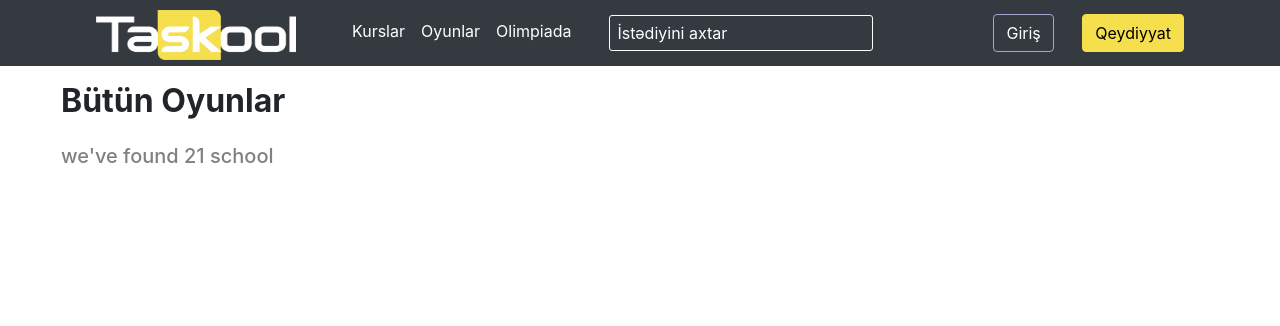
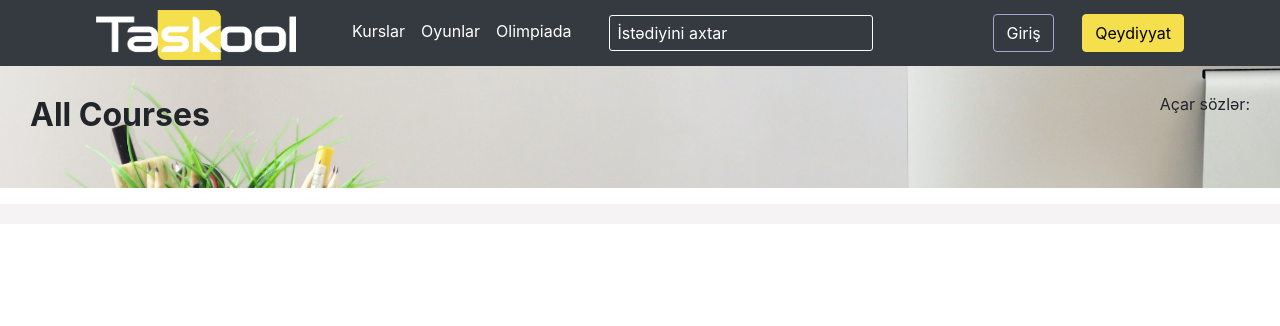
Before and after one commit to muradaghazade/taskool, a Django app: page /business-task-list in a window 1280 px wide. Shown: the top 326 px of the page. Run offline with Django 3.2, Linux system fonts and the light colour scheme; data that the repository does not hold is empty; some libraries are stand-ins or nearby versions.

Commit message:
list pages modified

```diff
--- a/core/templates/b_task.html
+++ b/core/templates/b_task.html
@@ -3,19 +3,36 @@
 {% load static %}
 
 {% block css %}
-<link rel="stylesheet" href="{% static 'css/course-list.css' %}">
+<link rel="stylesheet" href="{% static 'css/course_list.css' %}">
 {% endblock %}
 
 {% block content %}
 
+<div class="course-header">
+
+    <div style="display: flex; justify-content: space-between;">
+    <h2><b>All Courses</b> </h2>
+
+    <span style="margin-left: 70%;">Açar sözlər:</span>
+    <div id="reset-btn-div" style="display: none; background-color: darkgray; color: white; border-radius: 5px; padding: 15px 20px;"><span id="keyword"></span>
+    <button id="reset-search" style="border: none; border-radius: 50%; padding: 3px 6px; margin-left: 5px; background-color: grey; color: white; outline: none;">X</button>
+    </div>
+
+    </div>
+    <div class="mt-3 mb-3">
+        <h5 style="color: gray;"></h5>
+    </div>
+</div>
     <section class="section__learn_english mt-3 container-fluid">
         <div class="section__learn_english_container">
             <div class="container-fluid">
 
                 <div class="col-12">
                     <div class="ml-3">
-                        <h2><b>Bütün Oyunlar</b> </h2>
-                         <div class="d-flex justify-content-between">
+
+                         <div class="d-flex">
+
+
                             <!-- <div class="d-flex">
                                 <p class="mt-3">sort by</p>
                                 <div class="sort_by_btn sort_by_btn-flex"><input class="sort_by_btn__child"
@@ -24,12 +41,10 @@
                                 <input class="sort_by_btn" type="submit" value="best reviewed">
                                 <input class="sort_by_btn" type="submit" value="price">
                             </div> -->
-                            <div class="mt-3 mb-3">
-                                <h5 style="color: gray;">we've found 21 school</h5>
-                            </div>
+
                         </div>
 
-                        <div id="list-here"></div>
+                        <div id="list-here" class="row"></div>
 
 
 
--- a/static/js/b_task-list.js
+++ b/static/js/b_task-list.js
@@ -9,49 +9,22 @@
           console.log(element.category);
           if (element.category == 3 && element.is_shared == true) {
             document.getElementById("list-here").innerHTML += `
-            <div class="d-flex">
-                              <div style="width: 84%;">
-                                  <div class="card mb-3" style="max-width: 100%;">
-                                      <div class="row no-gutters">
-                                          <div class="col-md-4">
-                                              <img src="${element.image}" class="card-img"
-                                                  alt="...">
-                                          </div>
-                                          <div class="card__flex__column ml-3 my-3">
-                                              <div class="mb-3">
-                                                  <h3 class="card-title"><b>${element.title}</h3>
-                                                  <p class="card-text" style="color: rgb(175, 169, 169);">${element.description}</p>
-
-                                              </div>
-                                              <div>
-                                                  <i style="color: gray;" class="far fa-user"></i><small style="padding-left: 5px;color: gray;">from ${element.minimum_age} years</small>
-
-                                              </div>
-                                          </div>
-                                      </div>
-                                  </div>
-                              </div>
-                              <div  style="height: 210px">
-                                  <div class="ml-1">
-                                      <div class="card" style="max-width: 100%; background-color:white;">
-                                          <div class="text-success ml-2 mt-2">retund in case of visa rejection <span class="border border-success" style="padding: 2px 4px; border-radius:50%;">?</span></div>
-                                          <br>
-
-                                          <div class="ml-2" style="line-height: 15px;">
-                                              <h5 class="">From ${element.price} $</h5>
-                                              <small class="">for ${element.course_deadline} weeks</small>
-                                              <br>
-                                              <br>
-                                              <br>
-                                          </div>
-                                      </div>
-                                  </div>
-                                  <a href="/course/${element.id}">
-                                  <button type="button" style="padding: 8px 27px; border: none;color: white;background-color: mediumturquoise;"><h4>Choose a course</h4> </button>
-                                  </a>
-                                  </div>
-
-                          </div>
+            <div class="card col-3" style="width: 18rem; margin:25px;padding:0;">
+            <div style="background: url(${element.image});    height: 200px;
+            background-size: cover;
+            background-repeat: no-repeat;"></div>
+            <div class="card-body">
+                <div class="row justify-content-between" style="align-items: center;">
+                <div class="col-7">
+                    <h3 class="card-title" style="font-weight:bold;">${element.title}</h3>
+                    <p class="card-text">for ${element.course_deadline} weeks</p>
+                </div>
+                    <h5 class="card-title col-4" style="width:80%;display: flex;justify-content: center;align-items: center;background-color: rgb(245, 223, 76); border-radius: 5px;font-size:16px;color:white;padding: 10px 0px;">${element.price} AZN</h5>
+                </div>
+              <p class="card-text">${element.description}</p>
+              <a href="/course/${element.id}" class="btn btn-dark" style="color:rgb(245, 223, 76);">Choose a course</a>
+            </div>
+          </div>
             `
           }
 
```
Also changed, not shown: core/templates/internship_list.html (+21 -7 lines), static/js/internship-list.js (+16 -43 lines).
